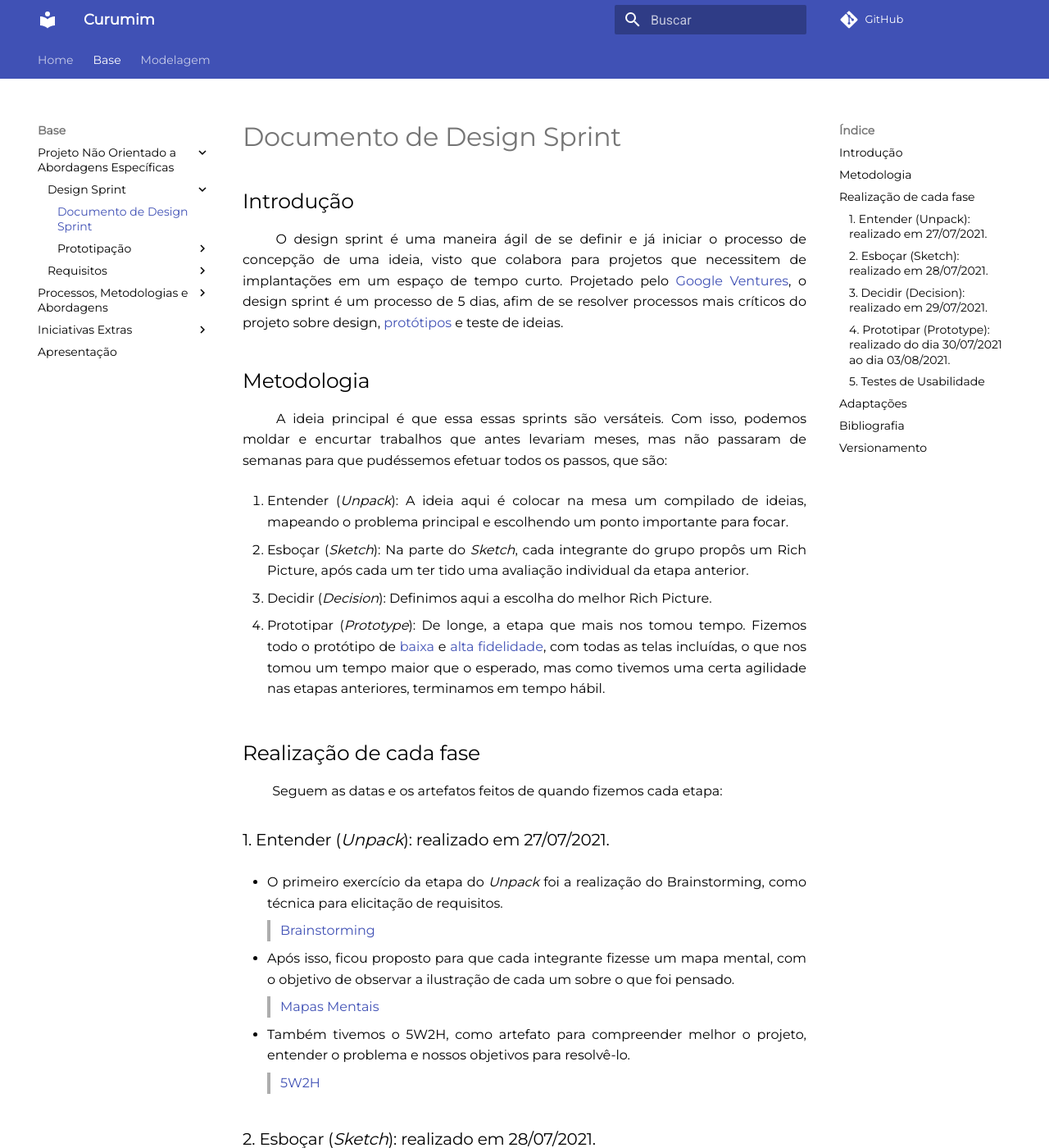
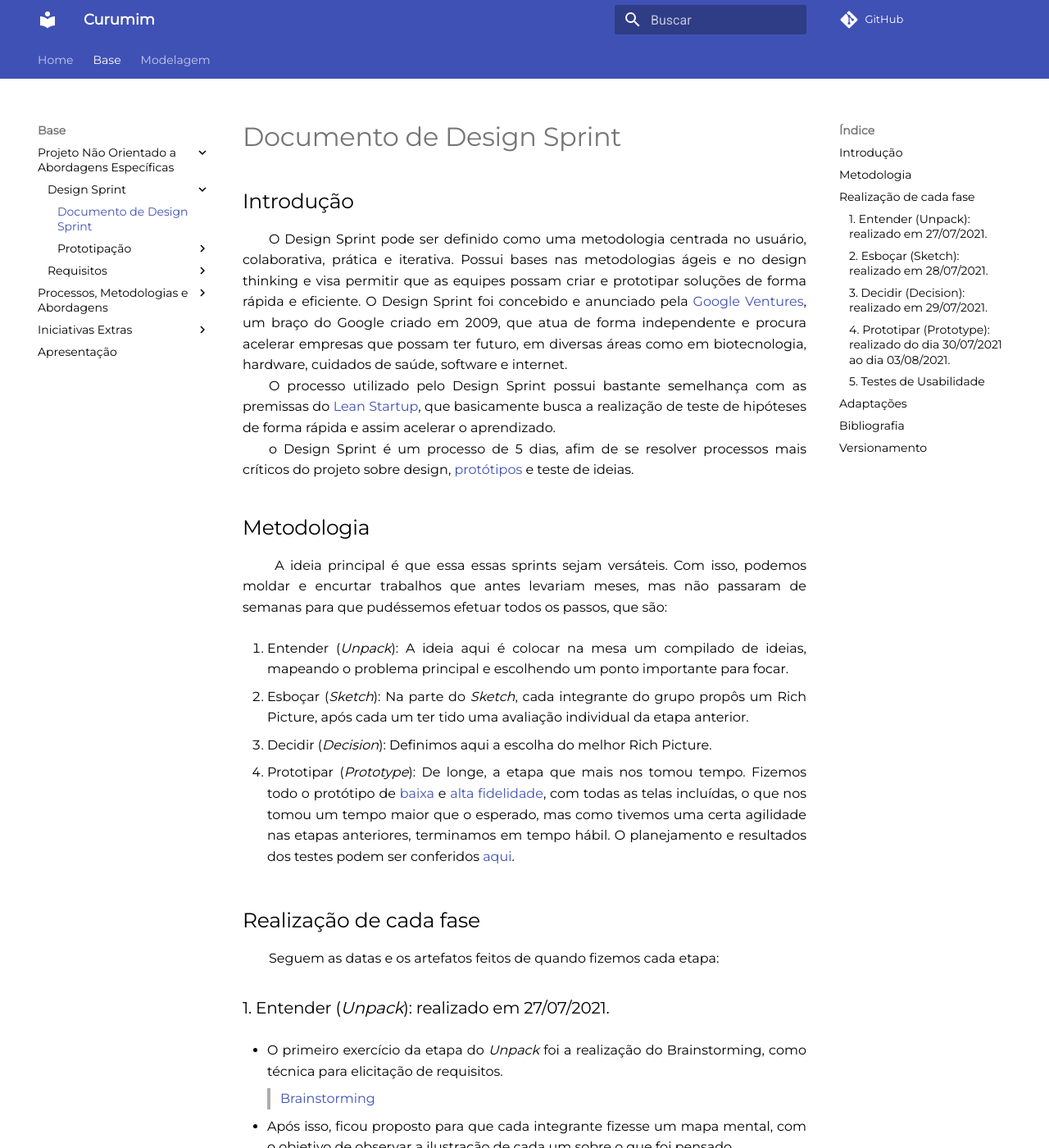
Before and after one commit to UnBArqDsw2021-1/2021.1_G6_Curumim, an MkDocs documentation site: the page built from docs/base/design-sprint/doc-design-sprint.md, in a window 1280 px wide and 1400 px high. Shown: the whole window at 82% size. Built offline with MkDocs 1.6.1 and Material for MkDocs 9.7.7, drawn with Linux system fonts in a browser that asks for light colours; comment, search, counter and statistics services are not loaded; some of the changed text lies outside the part shown.

Commit message:
doc(#117)(#110)(#99) Correções nos textos, referências e links com outros artefatos dos documentos 5W2H, Introdução do protótipo e design sprint

```diff
--- a/docs/base/design-sprint/doc-design-sprint.md
+++ b/docs/base/design-sprint/doc-design-sprint.md
@@ -1,12 +1,12 @@
 ## Introdução
 
-&emsp;&emsp;
-O design sprint é uma maneira ágil de se definir e já iniciar o processo de concepção de uma ideia, visto que colabora para projetos que necessitem de implantações em um espaço de tempo curto. Projetado pelo [Google Ventures](https://www.gv.com/sprint/), o design sprint é um processo de 5 dias, afim de se resolver processos mais críticos do projeto sobre design, [protótipos](../../requisitos/modelagem/lexicos/#lexico-prototipo) e teste de ideias.
-<br>
+&emsp;&emsp;O Design Sprint pode ser definido como uma metodologia centrada no usuário, colaborativa, prática e iterativa. Possui bases nas metodologias ágeis e no design thinking e visa permitir que as equipes possam criar e prototipar soluções de forma rápida e eficiente.  O Design Sprint foi concebido e anunciado pela [Google Ventures](https://www.gv.com/sprint/), um braço do Google criado em 2009, que atua de forma independente e procura acelerar empresas que possam ter futuro, em diversas áreas como em biotecnologia, hardware, cuidados de saúde, software e internet.<br>
+&emsp;&emsp;O processo utilizado pelo Design Sprint possui bastante semelhança com as premissas do [Lean Startup](http://theleanstartup.com/), que basicamente busca a realização de teste de hipóteses de forma rápida e assim acelerar o aprendizado.<br>
+&emsp;&emsp;o Design Sprint é um processo de 5 dias, afim de se resolver processos mais críticos do projeto sobre design, [protótipos](../../requisitos/modelagem/lexicos/#lexico-prototipo) e teste de ideias.<br>
 
 ## Metodologia
 &emsp;&emsp;
-A ideia principal é que essa essas sprints são versáteis. Com isso, podemos moldar e encurtar trabalhos que antes levariam meses, mas não passaram de semanas para que pudéssemos efetuar todos os passos, que são:
+A ideia principal é que essa essas sprints sejam versáteis. Com isso, podemos moldar e encurtar trabalhos que antes levariam meses, mas não passaram de semanas para que pudéssemos efetuar todos os passos, que são:
 
 1. Entender (_Unpack_): A ideia aqui é colocar na mesa um compilado de ideias, mapeando o problema principal e escolhendo um ponto importante para focar.
 
@@ -14,12 +14,11 @@ A ideia principal é que essa essas sprints são versáteis. Com isso, podemos m
 
 3. Decidir (_Decision_): Definimos aqui a escolha do melhor Rich Picture.
 
-4. Prototipar (_Prototype_): De longe, a etapa que mais nos tomou tempo. Fizemos todo o protótipo de [baixa](../../requisitos/modelagem/lexicos/#lexico-prototipo-de-baixa-fidelidade) e [alta fidelidade](../../requisitos/modelagem/lexicos/#lexico-prototipo-de-alta-fidelidade), com todas as telas incluídas, o que nos tomou um tempo maior que o esperado, mas como tivemos uma certa agilidade nas etapas anteriores, terminamos em tempo hábil.
+4. Prototipar (_Prototype_): De longe, a etapa que mais nos tomou tempo. Fizemos todo o protótipo de [baixa](../../requisitos/modelagem/lexicos/#lexico-prototipo-de-baixa-fidelidade) e [alta fidelidade](../../requisitos/modelagem/lexicos/#lexico-prototipo-de-alta-fidelidade), com todas as telas incluídas, o que nos tomou um tempo maior que o esperado, mas como tivemos uma certa agilidade nas etapas anteriores, terminamos em tempo hábil. O planejamento e resultados dos testes podem ser conferidos [aqui](./prototipos.md).
 <br>
 
 ## Realização de cada fase
-&emsp;&emsp;
-Seguem as datas e os artefatos feitos de quando fizemos cada etapa:
+&emsp;&emsp;Seguem as datas e os artefatos feitos de quando fizemos cada etapa:
 
 ### 1. Entender (_Unpack_): realizado em 27/07/2021.
 
@@ -80,7 +79,12 @@ Seguem as datas e os artefatos feitos de quando fizemos cada etapa:
 Uma das grandes características do Design Sprint é que ele pode ser bem versátil. Dessa forma, a adaptação constante foi algo recorrente no nosso processo. A iniciar pelo tempo, devido a divergências e outras atividades dos membros do grupo, 5 dias não foram suficientes — sobretudo no [protótipo de alta fidelidade](../../requisitos/modelagem/lexicos/#lexico-prototipo-de-alta-fidelidade), o que implicou também nos testes de usabilidade. Adaptamos também o tempo dos storyboards, que não foram feitos em tempo previsto.
 
 ## Bibliografia
+
+> - [Documento Design Sprint do projeto QRodízio](https://unbarqdsw.github.io/2020.1_G10_QRodizio/base/design_sprint.html#design-sprint);
+> - [Documento Design Sprint do projeto Stock](https://unbarqdsw.github.io/2020.1_G12_Stock/#/DesignSprint/DesignSprint);
 > - "The Design Sprint". Disponível em <https://www.gv.com/sprint/>. Acesso em: 05 ago. 2021.
+> - Google Design Sprint. Disponível em <https://brasil.uxdesign.cc/google-design-sprint-como-funciona-e-como-aplicar-no-seu-projeto-279107363659>. Acesso em: 26 ago. 2021.
+> - CHIEF OF DESIGN. O que é e para que serve o Design Sprint Google?. Disponível em <https://www.chiefofdesign.com.br/design-sprint/>. Acesso em: 26 ago. 2021.
 
 ## Versionamento
 | Versão | Data | Modificação | Autor(es) |
@@ -89,3 +93,4 @@ Uma das grandes características do Design Sprint é que ele pode ser bem versá
 |1.0|05/08/2021| Adição da introdução, metodologia e data de realização de cada fase | Gabriel Bonifácio |
 |2.0|06/08/2021| Adição das referências dos documentos, da seção de adaptações e correção de hiperlinks dos léxicos | Gabriel Bonifácio |
 |2.1|09/08/2021| Correção de hiperlinks dos léxicos | Gabriel Bonifácio |
+| 2.2 | 26/08/2021 | Correções nos textos, referências e links com outros artefatos | Nilo Mendonça, Bruno Félix |
```
Also changed, not shown: docs/base/design-sprint/prototipos.md (+11 -2 lines), docs/base/requisitos/pre-rastreabilidade/5w2h.md (+9 -3 lines).
